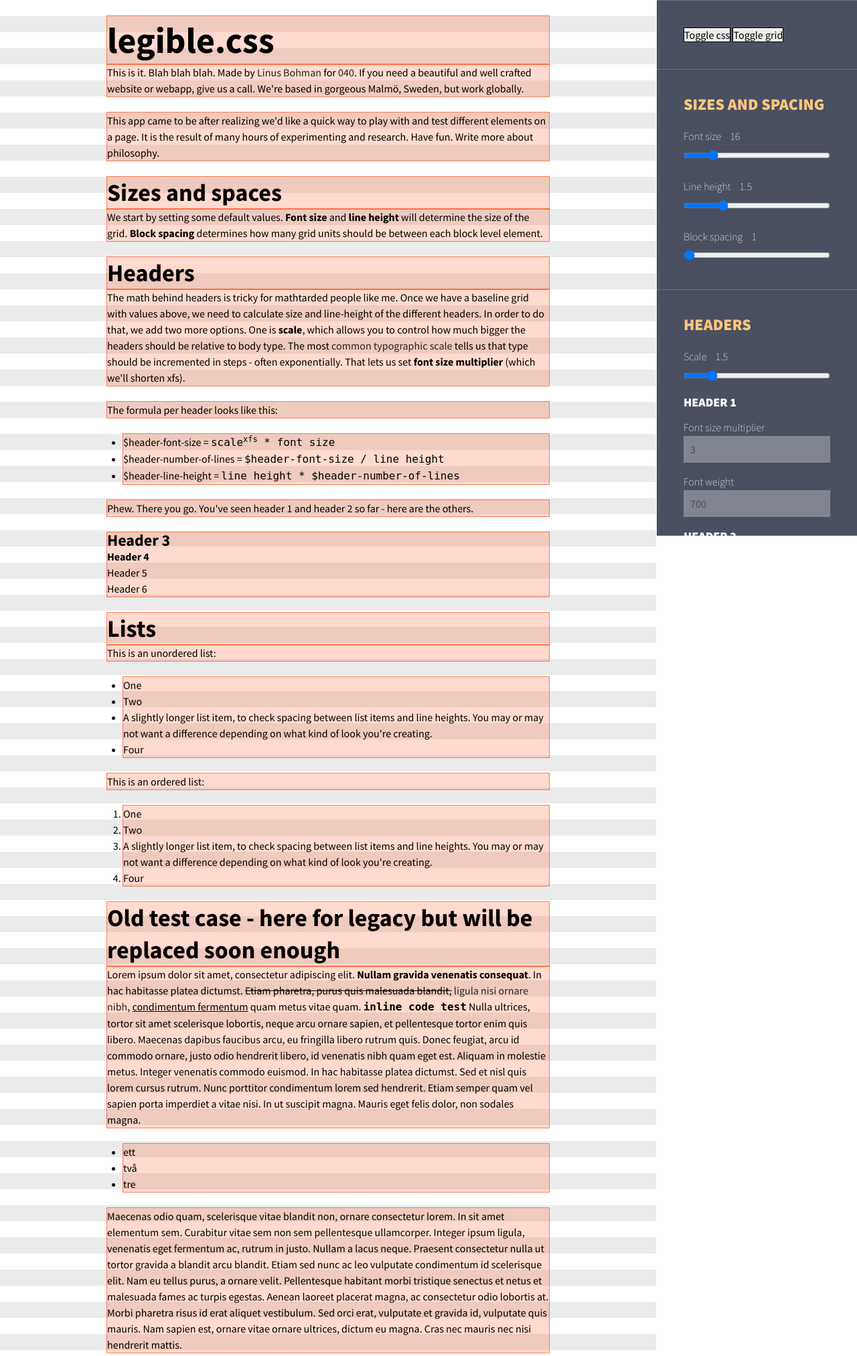
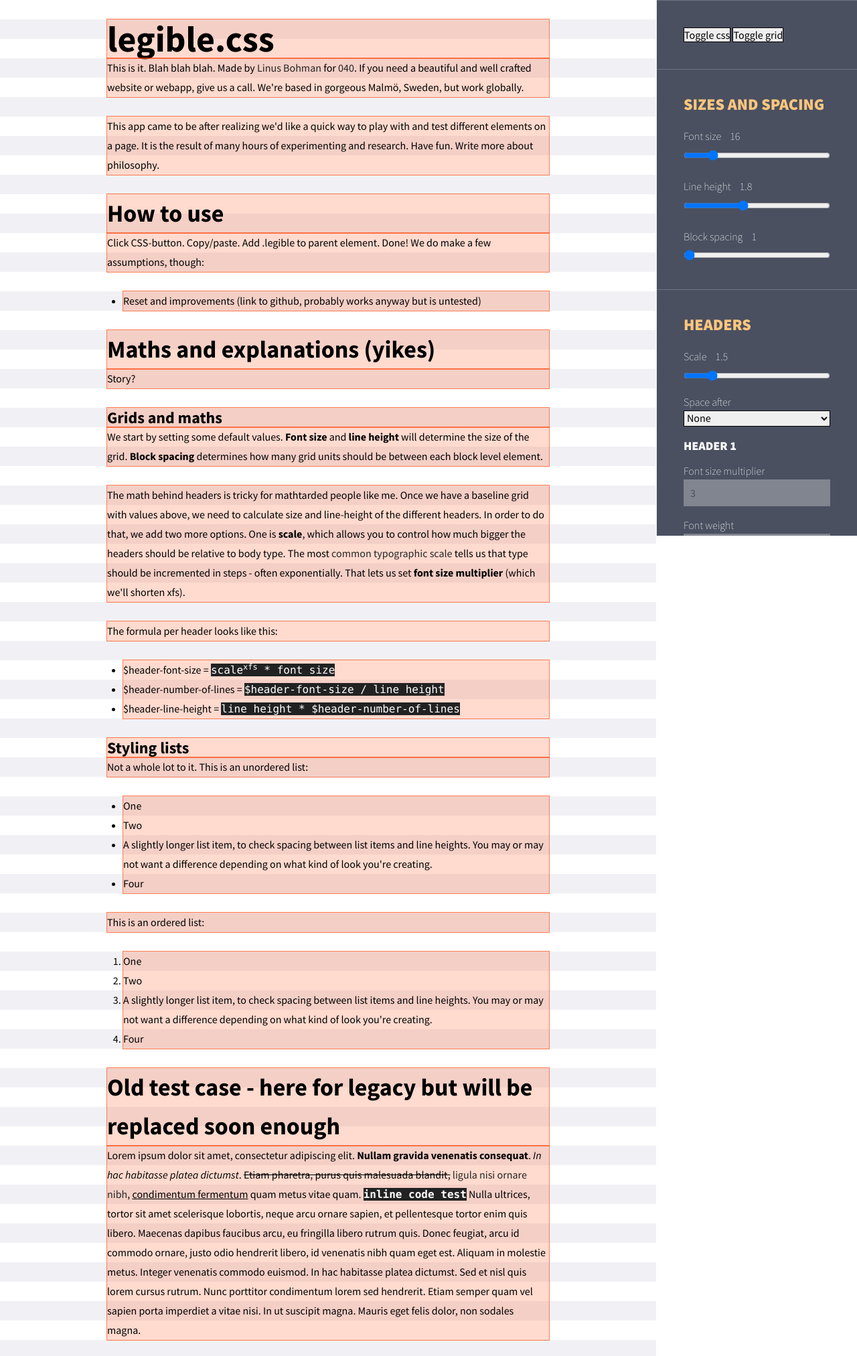
Before and after one commit to bohman/legible.css, a PHP site: page / in a window 1280 px wide. Shown: the top 2025 px of the page at 67% size. Run offline with PHP 8.4, Linux system fonts and the light colour scheme; some libraries are stand-ins or nearby versions.

Commit message:
Added last properties. Now we can begin to craft something usable.

```diff
--- a/css/general.css
+++ b/css/general.css
@@ -165,8 +165,8 @@ html.showing-grid .legible-test {
     to bottom,
     transparent,
     transparent 50%,
-    rgba(0, 0, 0, .08) 50%,
-    rgba(0, 0, 0, .08)
+    #f1f1f5 50%,
+    #f1f1f5
   );
 }
 
--- a/index.html
+++ b/index.html
@@ -46,10 +46,20 @@
 
       <p>This app came to be after realizing we'd like a quick way to play with and test different elements on a page. It is the result of many hours of experimenting and research. Have fun. Write more about philosophy.</p>
 
-      <h2>Sizes and spaces</h2>
+      <h2>How to use</h2>
+      <p>Click CSS-button. Copy/paste. Add .legible to parent element. Done! We do make a few assumptions, though:</p>
+
+      <ul>
+        <li>Reset and improvements (link to github, probably works anyway but is untested)</li>
+      </ul>
+
+      <h2>Maths and explanations (yikes)</h2>
+
+      <p>Story?</p>
+
+      <h3>Grids and maths</h3>
       <p>We start by setting some default values. <b>Font size</b> and <b>line height</b> will determine the size of the grid. <b>Block spacing</b> determines how many grid units should be between each block level element.</p>
 
-      <h2>Headers</h2>
       <p>The math behind headers is tricky for mathtarded people like me. Once we have a baseline grid with values above, we need to calculate size and line-height of the different headers. In order to do that, we add two more options. One is  <b>scale</b>, which allows you to control how much bigger the headers should be relative to body type. The most <a href="http://viljamis.com/blog/2012/typography/">common typographic scale</a> tells us that type should be incremented in steps - often exponentially. That lets us set <b>font size multiplier</b> (which we'll shorten xfs).</p>
 
       <p>The formula per header looks like this:</p>
@@ -60,17 +70,9 @@
         <li>$header-line-height = <code>line height * $header-number-of-lines</code></li>
       </ul>
 
-      <p>Phew. There you go. You've seen header 1 and header 2 so far - here are the others.</p>
+      <h3>Styling lists</h3>
 
-      <div>
-        <h3>Header 3</h3>
-        <h4>Header 4</h4>
-        <h5>Header 5</h5>
-        <h6>Header 6</h6>
-      </div>
-
-      <h2>Lists</h2>
-      <p>This is an unordered list:</p>
+      <p>Not a whole lot to it. This is an unordered list:</p>
 
       <ul>
         <li>One</li>
@@ -102,7 +104,7 @@
       	<li>tre</li>
       </ol>
       <p>Vestibulum nec cursus nibh. Duis luctus vestibulum velit, sed scelerisque felis bibendum id. Ut scelerisque fringilla nisl at tincidunt. Mauris vestibulum dolor sed lectus egestas interdum. Donec nisi nibh, lacinia porta facilisis ac, porttitor sed orci. Vestibulum quis adipiscing erat. Aliquam dignissim ante vel magna malesuada eu malesuada justo pulvinar. Curabitur eu augue ante, sit amet volutpat magna. Phasellus at sem non orci iaculis vehicula. Aliquam erat volutpat. Cras ultrices elit eget purus sagittis tempus. Suspendisse tempus metus at dui tincidunt vestibulum. Phasellus cursus, orci et volutpat ultricies, felis ante hendrerit velit, eget lacinia nunc mi a libero. Proin sagittis varius purus, a adipiscing enim faucibus quis.</p>
-      <blockquote>Blockquote. Duis nec auctor massa. Sed fermentum, dui adipiscing aliquam dignissim, libero ligula ultrices erat, ac malesuada odio felis vel justo. Vestibulum lobortis eleifend est, ultrices gravida lorem tempus in. Sed in metus turpis. Donec et mi augue, accumsan auctor quam. Duis vestibulum pulvinar pulvinar. Aenean gravida rutrum mauris, non aliquet nisi cursus et. Curabitur sit amet suscipit nunc.</blockquote>
+      <blockquote>Blockquote. Duis nec auctor massa. Sed fermentum, dui adipiscing aliquam dignissim, libero ligula ultrices erat, ac malesuada odio felis vel justo.</blockquote>
       <p style="text-align: left;">Vänsterställd. Vestibulum a enim neque. Lorem ipsum dolor sit amet, consectetur adipiscing elit. Praesent non quam auctor purus egestas pretium. Praesent semper, diam ac pretium ullamcorper, sem ante laoreet turpis, sed malesuada arcu nisi eget nunc. Ut ornare varius lacus vitae ullamcorper. Nullam placerat, mi sit amet bibendum auctor, neque lacus semper est, ac posuere turpis mi eget lacus. Aenean iaculis euismod lacus lacinia lacinia. Curabitur egestas, nulla id iaculis suscipit, augue lacus vulputate ipsum, vitae facilisis dolor turpis ut velit. Aliquam pellentesque lectus id lorem porta adipiscing. Pellentesque feugiat ullamcorper pharetra. Suspendisse dapibus pellentesque venenatis.</p>
       <p style="text-align: center;">Centrerad. Integer non diam ligula, iaculis volutpat nunc. Curabitur sagittis, sem at congue vestibulum, nulla justo accumsan metus, convallis lobortis orci velit sit amet est. Phasellus eu consectetur augue. Vestibulum volutpat magna et tortor bibendum non sagittis justo vulputate. Maecenas scelerisque nisl ac magna pretium eu lobortis magna commodo. Quisque mollis, enim sed congue vehicula, nisi leo facilisis massa, non egestas nibh ligula ac augue. Cras quis euismod ante. Nulla ac elit nulla. Phasellus viverra nunc a nunc semper ornare. Vestibulum sodales condimentum faucibus</p>
       <p style="text-align: right;">Högerställd. Integer non diam ligula, iaculis volutpat nunc. Curabitur sagittis, sem  at congue vestibulum, nulla justo accumsan metus, convallis lobortis  orci velit sit amet est. Phasellus eu consectetur augue. Vestibulum  volutpat magna et tortor bibendum non sagittis justo vulputate. Maecenas  scelerisque nisl ac magna pretium eu lobortis magna commodo. Quisque  mollis, enim sed congue vehicula, nisi leo facilisis massa, non egestas  nibh ligula ac augue. Cras quis euismod ante. Nulla ac elit nulla.  Phasellus viverra nunc a nunc semper ornare. Vestibulum sodales  condimentum faucibus.</p>
@@ -150,7 +152,7 @@
 
       <div class="field-group">
         <label>Line height <input type="number" id="line-height-input" min="1" max="3" step="0.05"></label>
-        <input id="line-height-range" type="range" value="1.5" min="1" max="3" step="0.05">
+        <input id="line-height-range" type="range" value="1.8" min="1" max="3" step="0.05">
       </div>
 
       <div class="field-group">
@@ -169,6 +171,15 @@
       <div class="field-group">
         <label>Scale <input type="number" id="h-scale-input" min="1" max="4" step="0.05"></label>
         <input id="h-scale-range" type="range" value="1.5" min="1" max="4" step="0.05">
+      </div>
+
+      <div class="field-group">
+        <label>Space after</label>
+        <select id="h-block-spacing">
+          <option value="0" selected="selected">None</option>
+          <option value="0.5">Half block spacing</option>
+          <option value="1">Same as block spacing</option>
+        </select>
       </div>
 
       <!-- <div class="field-group">
@@ -259,6 +270,70 @@
       </div>
     </div>
 
+
+    <div class="section">
+      <h2 class="section-title">Blockquotes</h2>
+
+      <div class="field-group">
+        <label>Font size multiplier</label>
+        <input type="number" id="blockquote-size" value="2">
+      </div>
+
+      <div class="field-group">
+        <label>Font weight</label>
+        <input type="number" id="blockquote-font-weight" value="700" min="100" max="900" step="100">
+      </div>
+
+      <div class="field-group">
+        <label>Font style</label>
+        <select id="blockquote-font-style">
+          <option value="normal">Normal</option>
+          <option value="italic" selected="selected">Italic</option>
+        </select>
+      </div>
+
+      <div class="field-group">
+        <label>Background color</label>
+        <input type="text" id="blockquote-background-color" value="transparent">
+      </div>
+
+      <div class="field-group">
+        <label>Text color</label>
+        <input type="text" id="blockquote-color" value="inherit">
+      </div>
+
+      <div class="field-group">
+        <label>Indentation <input type="number" id="blockquote-margin-left-input" value="1.5" min="0" max="5" step="0.05"></label>
+        <input id="blockquote-margin-left-range" type="range" value="1.5" min="0" max="5" step="0.05">
+      </div>
+
+      <div class="field-group">
+        <label>Padding <input type="number" id="blockquote-padding-input" min="1" max="4" step="1"></label>
+        <input id="blockquote-padding-range" type="range" value="0" min="0" max="4" step="1">
+      </div>
+
+    </div>
+
+    <div class="section">
+      <h2 class="section-title">Other</h2>
+
+      <div class="field-group">
+        <label>Bold weight</label>
+        <input type="number" id="b-font-weight" value="700" min="100" max="900" step="100">
+      </div>
+
+      <div class="field-group">
+        <label>Code background color</label>
+        <input type="text" id="code-background-color" value="#222">
+      </div>
+
+      <div class="field-group">
+        <label>Code text color</label>
+        <input type="text" id="code-color" value="#fff">
+      </div>
+
+    </div>
+
   </form>
 
 
```
Also changed, not shown: js/ui.js (+91 -8 lines).
